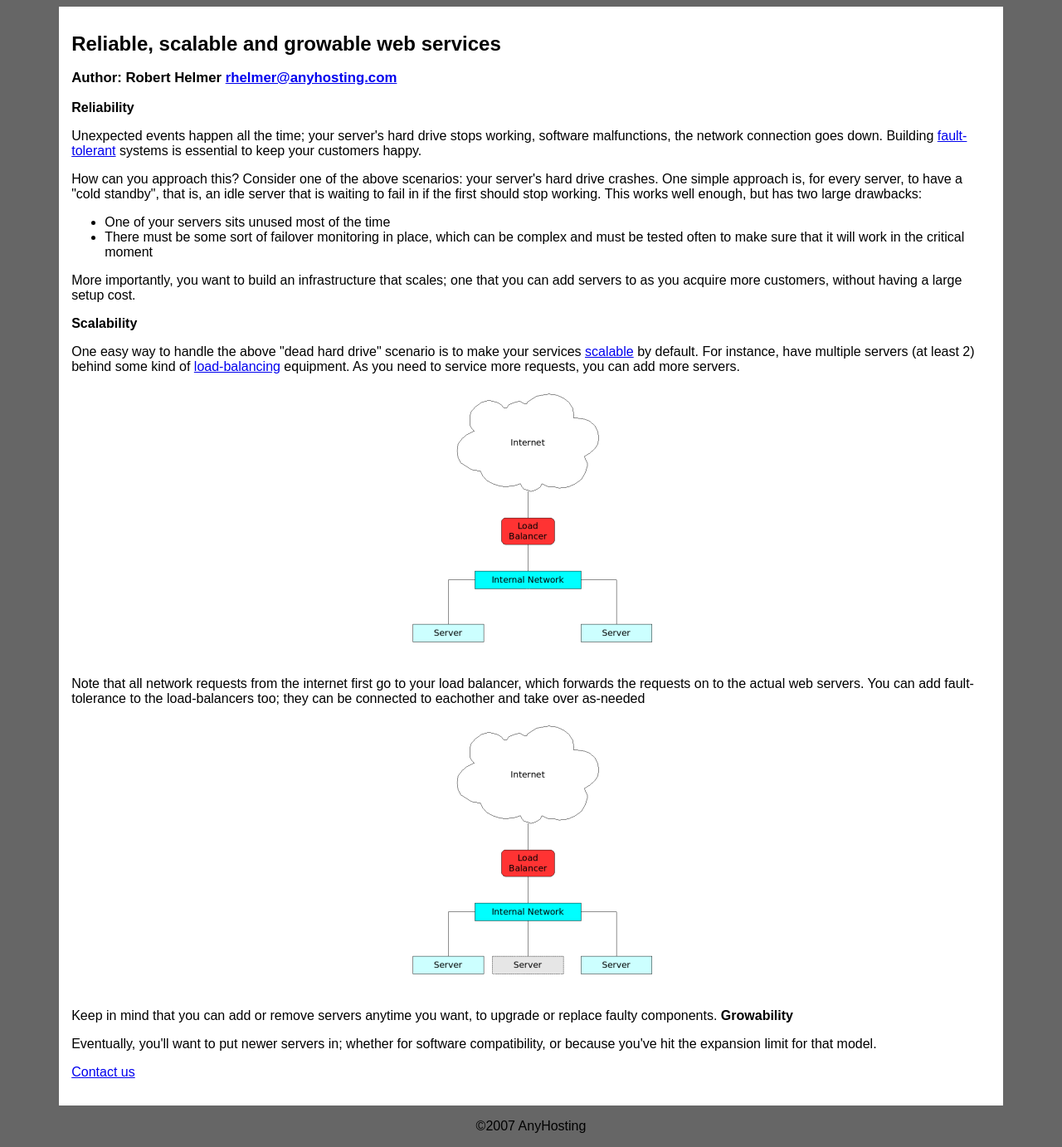
After one commit to namodn/www, a PHP site: page /articles/reliable in a window 1280 px wide. The commit adds this page. Shown: the whole page at 83% size. Run offline with PHP 8.4, Linux system fonts and the light colour scheme.

Commit message:
put up new article, adjust ads

```diff
--- a/anyhosting.com/htdocs/articles/footer.php
+++ b/anyhosting.com/htdocs/articles/footer.php
@@ -1,5 +1,4 @@
     <p><a href="/contact">Contact us</a></p>
-<?php include 'ads.php'?>
     </div>
     <p>&copy;2007 AnyHosting</p>
   </body>
--- a/anyhosting.com/htdocs/articles/header.php
+++ b/anyhosting.com/htdocs/articles/header.php
@@ -8,4 +8,5 @@
   </head>
 
   <body>
+    <?php include 'ads.php'?>
     <div id="main">
--- /dev/null
+++ b/anyhosting.com/htdocs/articles/reliable.php
@@ -0,0 +1,50 @@
+<?php include 'header.php'?>
+    <h1>Reliable, scalable and growable web services</h1>
+    <h3>Author: Robert Helmer <a href="mailto:rhelmer@anyhosting.com">rhelmer@anyhosting.com</a></h3>
+    <b>Reliability</b>
+    <p>Unexpected events happen all the time; your server's hard drive stops
+    working, software malfunctions, the network connection goes down.
+    Building <a href="http://en.wikipedia.org/wiki/Fault-tolerance">fault-tolerant</a>
+    systems is essential to keep your customers happy.
+    </p>
+    <p>
+    How can you approach this? Consider one of the above scenarios: your
+    server's hard drive crashes. One simple approach is, for every server,
+    to have a "cold standby", that is, an idle server that is waiting to
+    fail in if the first should stop working. This works well enough, but
+    has two large drawbacks:
+    <ul>
+      <li>One of your servers sits unused most of the time</li>
+      <li>There must be some sort of failover monitoring in place, which can
+      be complex and must be tested often to make sure that it will work
+      in the critical moment</li>
+    </ul>
+    </p>
+    <p>
+    More importantly, you want to build an infrastructure that scales; one
+    that you can add servers to as you acquire more customers, without
+    having a large setup cost.
+    </p>
+    <b>Scalability</b>
+    <p>One easy way to handle the above "dead hard drive" scenario is
+    to make your services <a href="http://en.wikipedia.org/wiki/Scalability">scalable</a> by default. For instance, have multiple servers (at least 2) behind
+    some kind of <a href="http://en.wikipedia.org/wiki/Load_balancing_(computing)">load-balancing</a> equipment. As you need to service more requests, you can
+    add more servers.</p>
+    <center>
+      <img src="scalable_before.png"
+       alt="Diagram of simple load-balanced network.">
+    </center>
+    <p>Note that all network requests from the internet first go to your
+    load balancer, which forwards the requests on to the actual web servers.
+    You can add fault-tolerance to the load-balancers too; they can be
+    connected to eachother and take over as-needed<p>
+    <center>
+      <img src="scalable_after.png"
+       alt="Diagram of simple load-balanced network, adding a server.">
+    </center>
+    <p>Keep in mind that you can add or remove servers anytime you want, to
+    upgrade or replace faulty components.
+    <b>Growability</b>
+    <p>Eventually, you'll want to put newer servers in; whether for software
+    compatibility, or because you've hit the expansion limit for that model.
+<?php include 'footer.php'?>
```
Also changed, not shown: anyhosting.com/htdocs/articles/index.html (+8 -3 lines), anyhosting.com/htdocs/articles/scalable_after.png (added), anyhosting.com/htdocs/articles/scalable_before.png (added).
